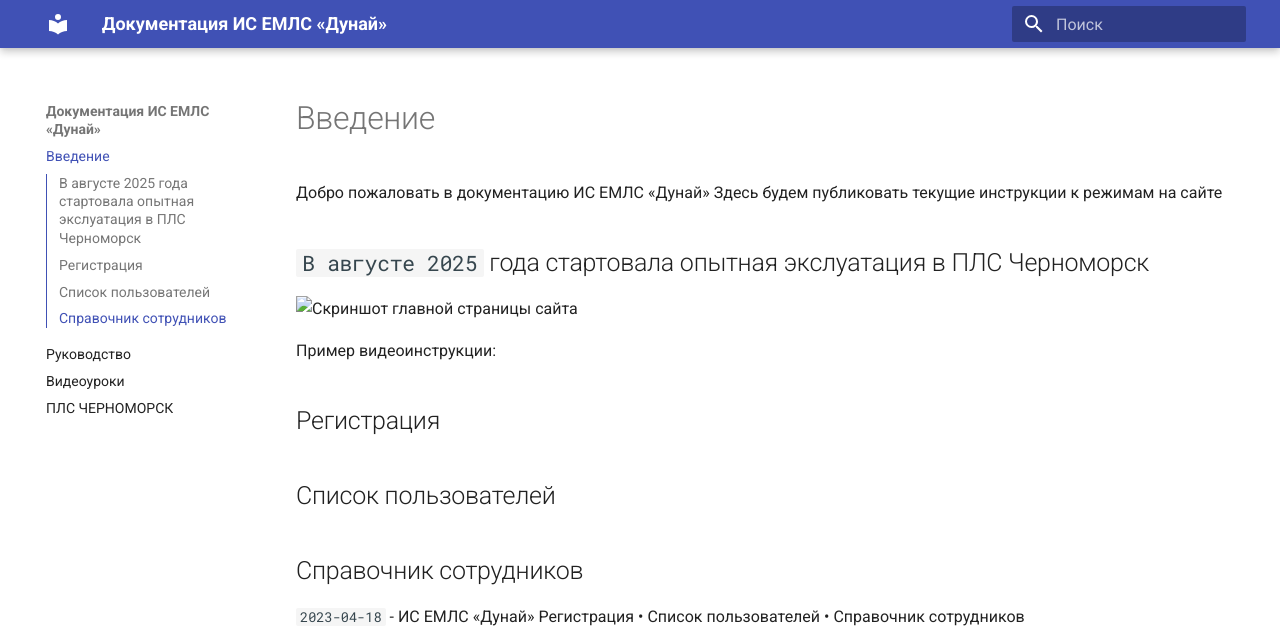
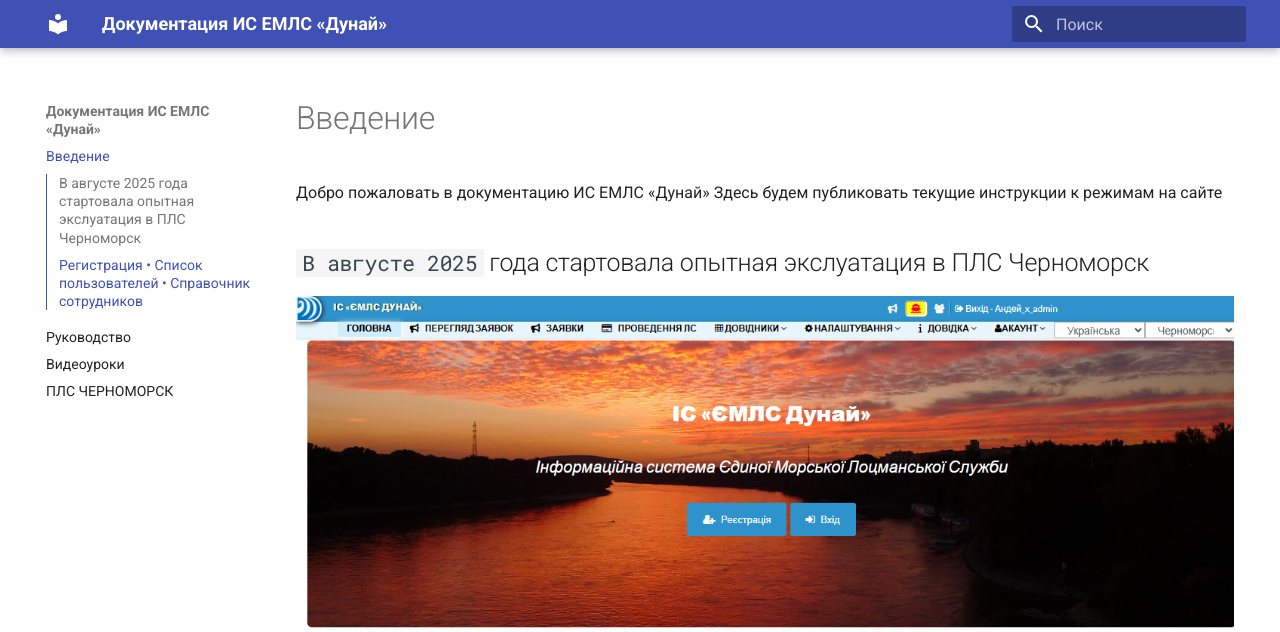
Before and after one commit to vvxsoni/Danube_help, an MkDocs documentation site: the page built from docs/index.md, in a window 1280 px wide and 1232 px high. Shown: the top 632 px of the window. Built offline with MkDocs 1.6.1 and Material for MkDocs 9.7.7, drawn with Linux system fonts in a browser that asks for light colours; some of the changed text lies outside the part shown.

Commit message:
раотаем с документацией

```diff
--- a/docs/index.md
+++ b/docs/index.md
@@ -5,11 +5,9 @@
 
 ## `В августе 2025` года стартовала опытная экслуатация в ПЛС Черноморск
 
-![Скриншот главной страницы сайта](docs/images/home.png)
+![Скриншот главной страницы сайта](images/home.png)
 
 Пример видеоинструкции:
-## Регистрация
-## Список пользователей
-## Справочник сотрудников
-`2023-04-18` - ИС ЕМЛС «Дунай» Регистрация • Список пользователей • Справочник сотрудников
+## Регистрация • Список пользователей • Справочник сотрудников
+[2023-04-18] ◄ `дата публикации`
 <iframe width="560" height="315" src="https://www.youtube.com/embed/DF62pfl90vY" frameborder="0" allowfullscreen></iframe>
```
Also changed, not shown: docs/ilk_001_main.md (+6 -2 lines).
